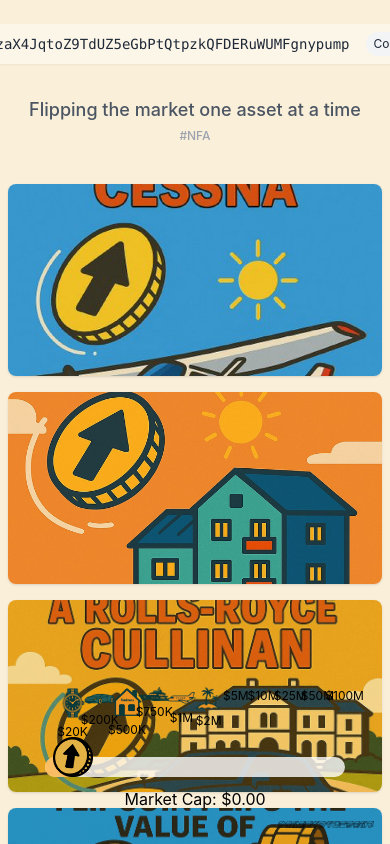
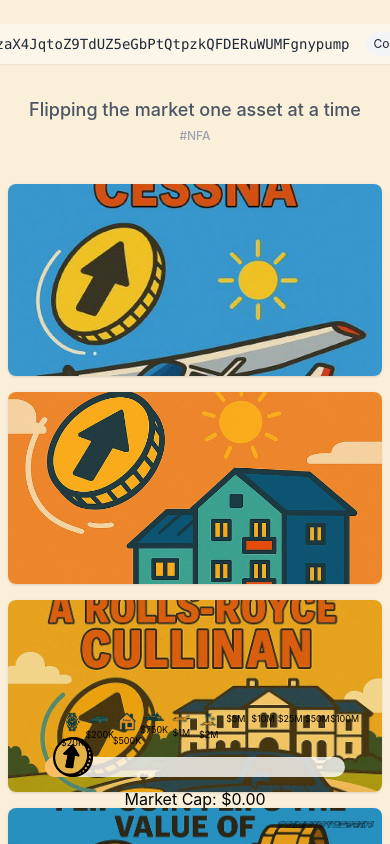
Before and after one commit to Dyligentlydone/flipcoin, a React (Vite) app in the folder frontend/: page /main in a window 390 px wide. Shown: the top 844 px of the page. Built offline with nearby package versions, Linux system fonts and the light colour scheme; no server answers.

Commit message:
Mobile fix: only show major progress bar milestones on small screens, reduce marker size for clarity

```diff
--- a/frontend/src/components/FlipCoinTracker.tsx
+++ b/frontend/src/components/FlipCoinTracker.tsx
@@ -193,14 +193,17 @@ function FlipCoinTracker() {
         const label = cp >= 1000000 ?
           `$${(cp / 1000000).toFixed(0)}M` :
           `$${(cp / 1000).toFixed(0)}K`;
+        // Only show major milestones on mobile
+        const isMajor = [20000, 1000000, 100000000].includes(cp);
         return (
           <Box
             key={cp}
+            className={!isMajor ? 'hidden sm:flex' : ''}
             sx={{
               position: 'absolute',
-              top: -70, // raise to fit img above label
+              top: { xs: -45, sm: -70 },
               left: `${position}%`,
-              fontSize: '12px',
+              fontSize: { xs: '9px', sm: '12px' },
               transform: 'translateX(-50%)',
               display: 'flex',
               flexDirection: 'column',
@@ -208,22 +211,22 @@ function FlipCoinTracker() {
             }}
           >
             {cp === 20000 && (
-              <img src={img20k} alt="20k milestone" style={{ width: 32, height: 'auto', marginBottom: 2 }} />
+              <img src={img20k} alt="20k milestone" style={{ width: 20, height: 'auto', marginBottom: 2 }} className="sm:w-8" />
             )}
             {cp === 200000 && (
-              <img src={img200k} alt="200k milestone" style={{ width: 32, height: 'auto', marginBottom: 2 }} />
+              <img src={img200k} alt="200k milestone" style={{ width: 20, height: 'auto', marginBottom: 2 }} className="sm:w-8" />
             )}
             {cp === 500000 && (
-              <img src={img500k} alt="500k milestone" style={{ width: 32, height: 'auto', marginBottom: 2 }} />
+              <img src={img500k} alt="500k milestone" style={{ width: 20, height: 'auto', marginBottom: 2 }} className="sm:w-8" />
             )}
             {cp === 750000 && (
-              <img src={img750k} alt="750k milestone" style={{ width: 32, height: 'auto', marginBottom: 2 }} />
+              <img src={img750k} alt="750k milestone" style={{ width: 20, height: 'auto', marginBottom: 2 }} className="sm:w-8" />
             )}
             {cp === 1000000 && (
-              <img src={img1m} alt="1m milestone" style={{ width: 32, height: 'auto', marginBottom: 2 }} />
+              <img src={img1m} alt="1m milestone" style={{ width: 20, height: 'auto', marginBottom: 2 }} className="sm:w-8" />
             )}
             {cp === 2000000 && (
-              <img src={img2m} alt="2m milestone" style={{ width: 32, height: 'auto', marginBottom: 2 }} />
+              <img src={img2m} alt="2m milestone" style={{ width: 20, height: 'auto', marginBottom: 2 }} className="sm:w-8" />
             )}
             <span style={{ marginTop: cp === 20000 ? 2 : 0 }}>{label}</span>
           </Box>
```
